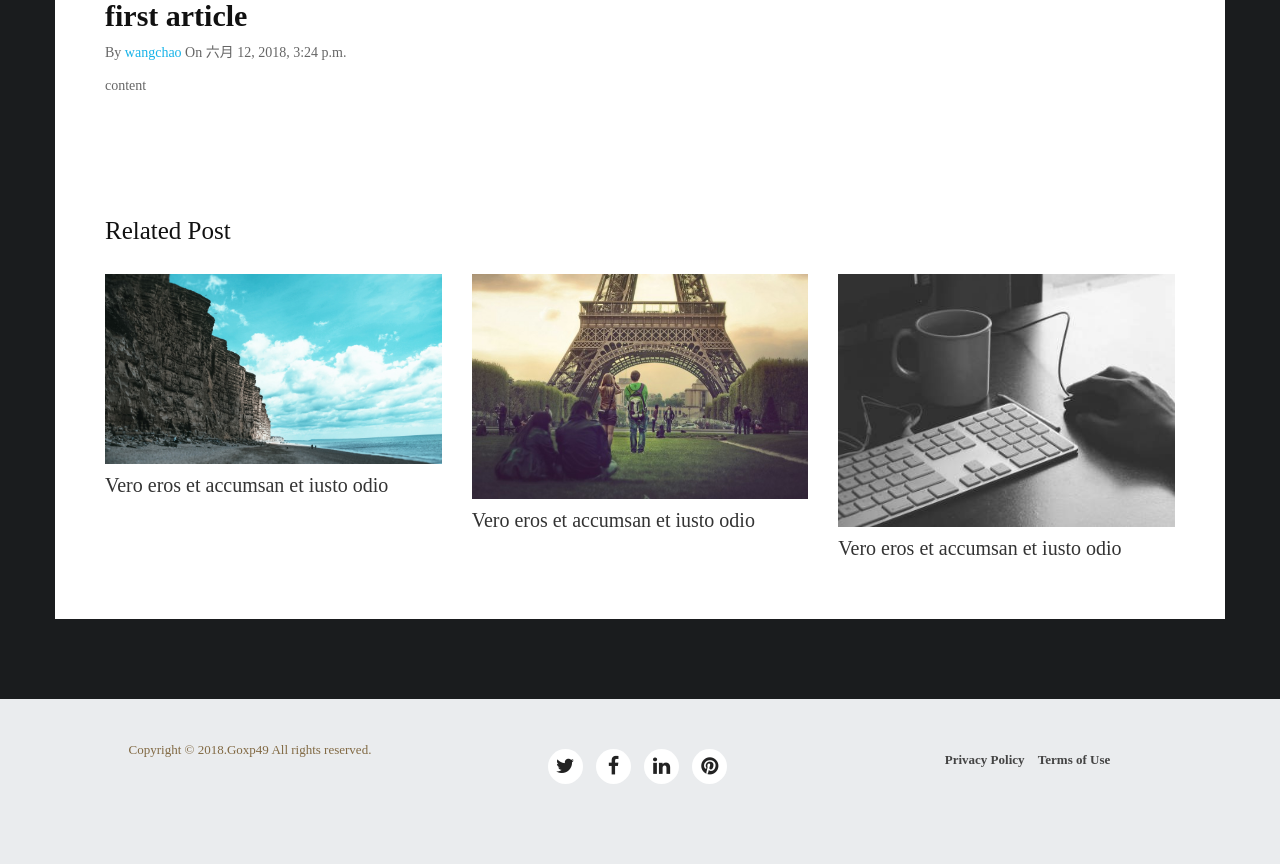
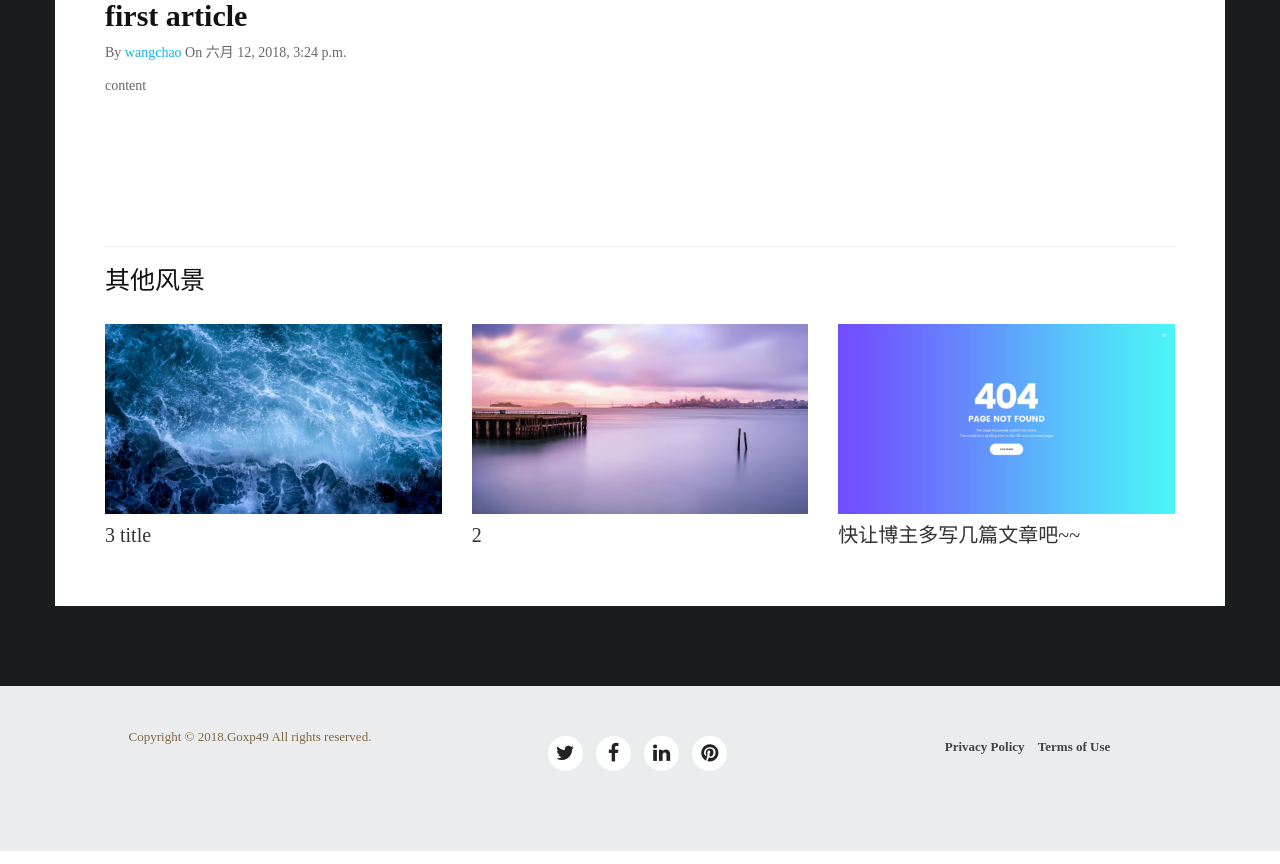
Before and after one commit to goxp49/Django_Blog, a Django app: page /single/1/ in a window 1280 px wide. Shown: the part 979-1843 px from the top of the page. Run offline with Django 3.2, Linux system fonts and the light colour scheme; data comes from the database, SQL or seed files in the repository; some libraries are stand-ins or nearby versions.

```diff
--- a/blog/templates/blog/__base__.html
+++ b/blog/templates/blog/__base__.html
@@ -46,7 +46,7 @@
                     <span class="icon-bar"></span>
                     <span class="icon-bar"></span>
                 </button>
-                <a class="navbar-brand page-scroll" href="/blog">FREEDOM</a>
+                <a class="navbar-brand page-scroll" href="/index">FREEDOM</a>
             </div>
 
             <!-- Collect the nav links, forms, and other content for toggling -->
--- a/blog/templates/blog/single.html
+++ b/blog/templates/blog/single.html
@@ -29,25 +29,26 @@
                             {{ article.content }}
                     </article>
                     <div class="widget wid-related">
-                        <div class="heading"><h4>Related Post</h4></div>
+                        <h5 class="page-header"></h5>
+                        <div class="heading"><h4>其他风景</h4></div>
                         <div class="content">
                             <div class="row">
                                 <div class="col-md-4">
                                     <div class="wrap-col">
-                                        <a href="#"><img src="{{ MEDIA_URL }}{{ article.cover }}"/></a>
-                                        <h4><a href="#">Vero eros et accumsan et iusto odio </a></h4>
+                                        <a href="{% url 'blog:single' article.other1_id %}"><img src="{{ MEDIA_URL }}{{ article.other1_cover }}"/></a>
+                                        <h4><a href="{% url 'blog:single' article.other1_id %}">{{ article.other1_title }}</a></h4>
                                     </div>
                                 </div>
                                 <div class="col-md-4">
                                     <div class="wrap-col">
-                                        <a href="#"><img src="images/8.jpg"/></a>
-                                        <h4><a href="#">Vero eros et accumsan et iusto odio </a></h4>
+                                        <a href="{% url 'blog:single' article.other2_id %}"><img src="{{ MEDIA_URL }}{{ article.other2_cover }}"/></a>
+                                        <h4><a href="{% url 'blog:single' article.other2_id %}">{{ article.other2_title }} </a></h4>
                                     </div>
                                 </div>
                                 <div class="col-md-4">
                                     <div class="wrap-col">
-                                        <a href="#"><img src="images/6.jpg"/></a>
-                                        <h4><a href="#">Vero eros et accumsan et iusto odio </a></h4>
+                                        <a href="{% url 'blog:single' article.other3_id %}"><img src="{{ MEDIA_URL }}{{ article.other3_cover }}"/></a>
+                                        <h4><a href="{% url 'blog:single' article.other3_id %}">{{ article.other3_title }} </a></h4>
                                     </div>
                                 </div>
                             </div>
--- a/blog/views.py
+++ b/blog/views.py
@@ -1,5 +1,9 @@
 from django.shortcuts import render,get_object_or_404
 from .models import Article
+import sys,os
+sys.path.append("..")
+from Django_Blog.settings import MEDIA_URL
+
 # Create your views here.
 
 def index(request):
@@ -41,16 +45,22 @@ def single(request,pk):
     #下方显示的其他文章
     #exclude为不等于括号中内容的结果
     #先给其他文章赋予默认图片和连接，搜索到正确数据后再覆盖
+    article['other1_cover'] = article['other2_cover'] = article['other3_cover'] ='cover/NoArticle.jpg'
+    article['other1_title'] = article['other2_title'] = article['other3_title'] ='快让博主多写几篇文章吧~~'
+    article['other1_id'] = article['other2_id'] = article['other3_id'] = pk
     articles_number = 0
     for other_article in Article.objects.exclude(id = pk).order_by('?')[:2]:
         articles_number += 1
         if (articles_number % 3) == 1:
             article['other1_title'] = other_article.article_title
             article['other1_cover'] = other_article.article_cover
+            article['other1_id'] = other_article.id
         elif (articles_number % 3) == 2:
             article['other2_title'] = other_article.article_title
             article['other2_cover'] = other_article.article_cover
+            article['other2_id'] = other_article.id
         elif (articles_number % 3) == 0:
             article['other3_title'] = other_article.article_title
             article['other3_cover'] = other_article.article_cover
+            article['other3_id'] = other_article.id
     return render(request, 'blog/single.html',{'article': article})
```
Also changed, not shown: blog/static/blog/images/NoArticle.png (deleted), media/cover/NoArticle.jpg (added), 1 other file.
